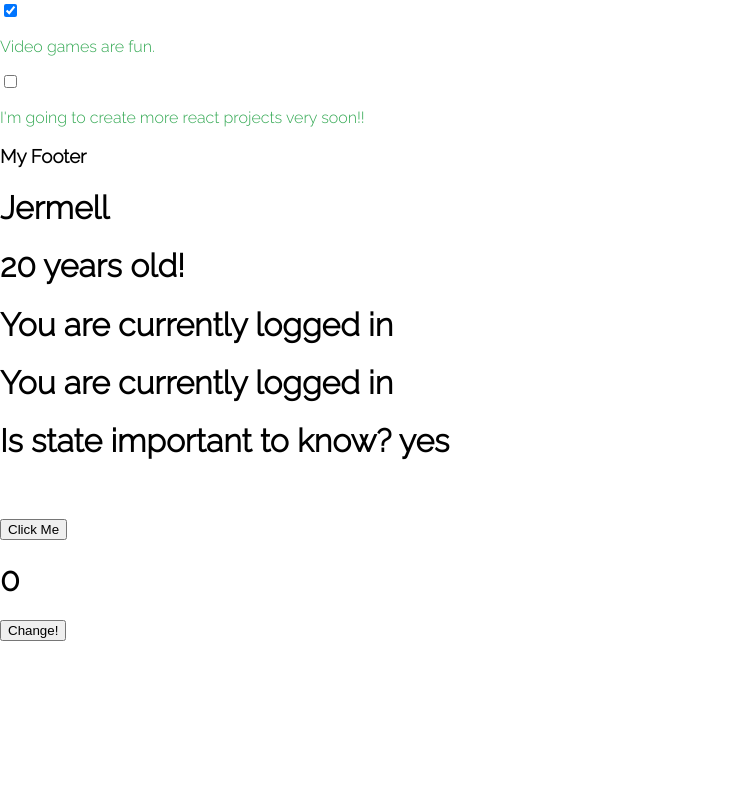
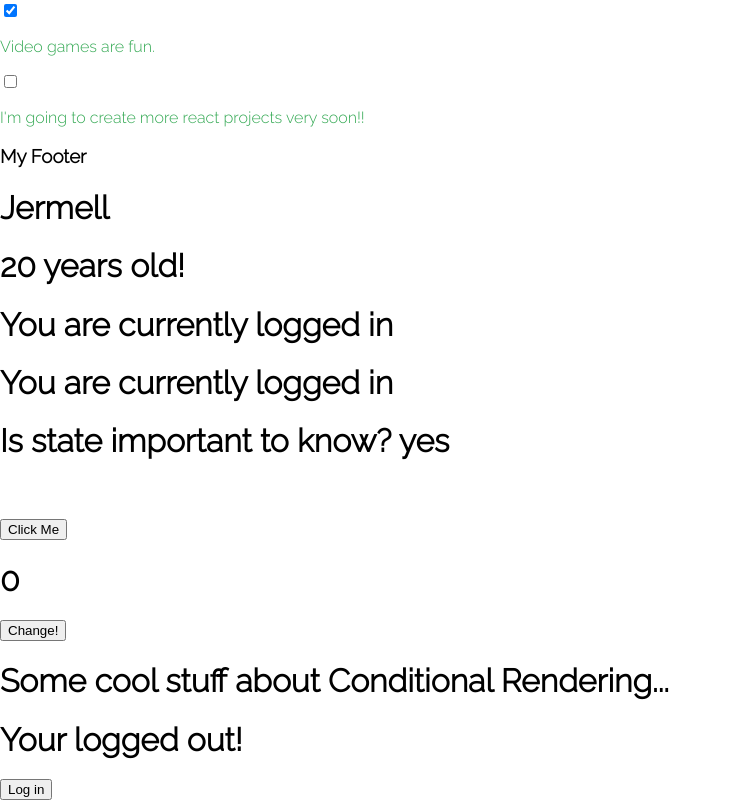
Before and after one commit to jhoward21/Meme-Generator-, a React (Create React App) app: page / in a window 1280 px wide. Shown: the part 2140-2940 px from the top of the page, without its empty margins (0-732 px from the left). Before the commit the page ends 2781 px from the top, so only its background shows below. Built offline with nearby package versions, Linux system fonts and the light colour scheme.

Commit message:
practice 8

```diff
--- a/src/App.js
+++ b/src/App.js
@@ -10,6 +10,8 @@ import todosData from "./components/todosData"
 import StatePractice from "./components/StatePractice"
 import StatePractice2 from "./components/StatePractice2"
 import Numbers from "./components/Numbers"
+import Conditional from "./components/Conditional"
+import Conditional2 from "./components/Conditional2"
 
 // function App() {
 //     const jokeComponents = jokesdata.map(joke => <Joke key={joke.id} question={joke.question} puchLine={joke.puchLine} />
@@ -60,8 +62,17 @@ class App extends React.Component {
     constructor() {
         super()
         this.state = {
-            answer: "yes"
+            answer: "yes",
+            isLoading: true,
+            login: true
         }
+    }
+    componentDidMount() {
+        setTimeout(() => {
+            this.setState({
+                isLoading: false
+            })
+        }, 1500)
     }
     render() {
         const jokeComponents = jokesdata.map(joke => <Joke key={joke.id} question={joke.question} puchLine={joke.puchLine} />
@@ -111,6 +122,9 @@ class App extends React.Component {
             <br />
             <button onCLick={() => {console.log("I was clicked!")}}>Click Me</button>
             <Numbers />
+            <Conditional isLoading={this.state.isLoading}/>
+            <Conditional2 isLoading={this.state.isLoading}/>
+            <button onCLick={() => {console.log("You logged in!!")}}>Log in</button>
         </div>
         )
     }
--- /dev/null
+++ b/src/components/Conditional.js
@@ -0,0 +1,16 @@
+import React from "react"
+
+function Conditional (props) {
+    if(props.isLoading === true) {
+        return (
+            <h1>Loading...</h1>
+        )
+    } else {
+        return (
+            <h1>Some cool stuff about Conditional Rendering...</h1>
+        )
+    }
+}
+
+
+export default Conditional
--- /dev/null
+++ b/src/components/Conditional2.js
@@ -0,0 +1,16 @@
+import React from "react"
+
+function Conditional2 (props) {
+    if (props.isLoading === true) {
+        return (
+            <h1>You're logged in!</h1>
+        )
+    } else {
+        return (
+            <h1>Your logged out!</h1>
+        )
+    }
+}
+
+
+export default Conditional2
```
